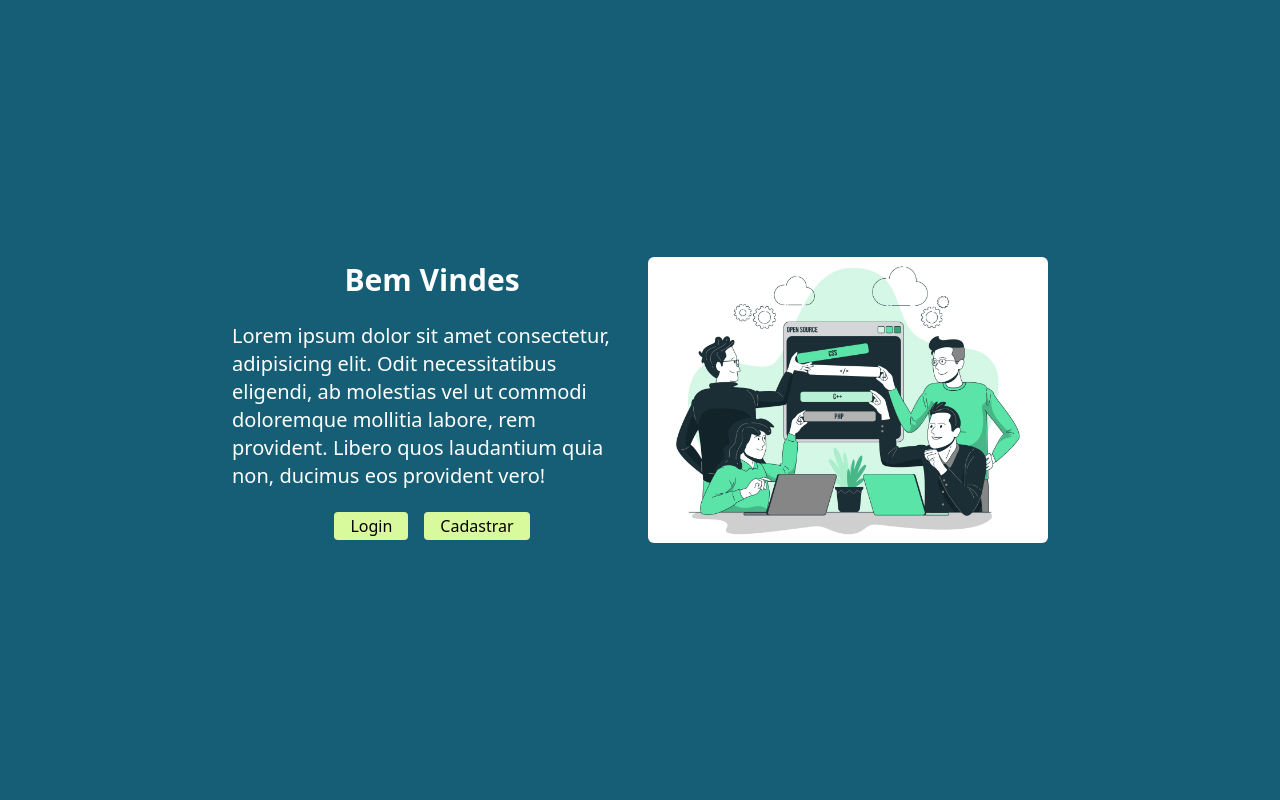
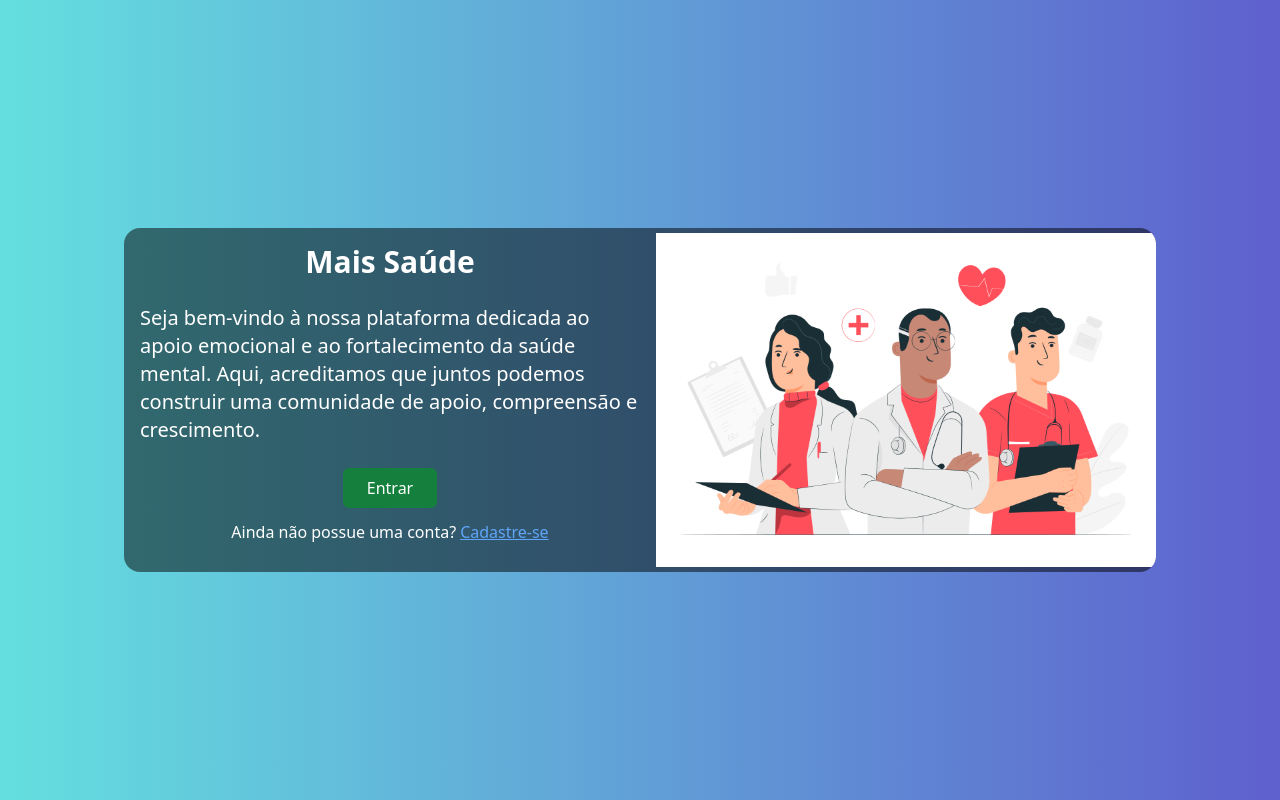
Before and after one commit to MaisSaudeGen/front-end-projeto-integrador, a React (Vite) app in the folder frontend/: page / in a window 1280 px wide. Built offline with nearby package versions, Linux system fonts and the light colour scheme.

Commit message:
Nova página home

```diff
--- a/frontend/src/pages/home/Home.tsx
+++ b/frontend/src/pages/home/Home.tsx
@@ -3,29 +3,46 @@ import homePageLogo from "../../assets/images/home/image-homepage.jpg";
 
 function Home() {
   return (
-    <main className="flex grow bg-cyan-800">
-      <div className="flex justify-center items-center py-8 px-10">
-        <div className="w-1/3 mr-4 flex flex-col items-center ">
-            <div className="pb-6">
-                 <h1 className="text-3xl font-bold text-white  text-center">Bem Vindes</h1>
+    <main className="flex grow">
+      <div className="flex grow justify-center items-center">
+        <div className="bg-black bg-opacity-50 flex items-center justify-center rounded-2xl
+        overflow-hidden
+        ">
+          <div className="flex flex-col justify-center  items-center gap-6 p-4">
+            <h1 className="text-3xl font-bold text-white text-center">
+              Mais Saúde
+            </h1>
+            <p className="text-xl text-white max-w-[500px]">
+              Seja bem-vindo à nossa plataforma dedicada ao apoio emocional e ao
+              fortalecimento da saúde mental. Aqui, acreditamos que juntos
+              podemos construir uma comunidade de apoio, compreensão e
+              crescimento.
+            </p>
+            <div className="flex flex-col ">
+              <Link
+                to="/login"
+                className="
+                  text-md
+                  self-center
+                  text-white bg-green-700
+                  py-2 px-6 rounded-md hover:bg-green-600
+                  font-medium	"
+              >
+                Entrar
+              </Link>
+              <span className="text-white p-3">
+                Ainda não possue uma conta?
+                <Link
+                  to={"/cadastrar"}
+                  className="underline pl-1 text-blue-400 "
+                >
+                  Cadastre-se
+                </Link>
+              </span>
             </div>
-
-          <p className="text-xl text-white">
-            Lorem ipsum dolor sit amet consectetur, adipisicing elit. Odit
-            necessitatibus eligendi, ab molestias vel ut commodi doloremque
-            mollitia labore, rem provident. Libero quos laudantium quia non,
-            ducimus eos provident vero!
-          </p>
-
-          <div className="pt-6">
-            <ul className="flex gap-4">
-            <li><Link to="/login" className="bg-lime-200  hover:bg-lime-500 hover:text-black rounded px-4 py-[0.2rem]">Login</Link></li>
-            <li><Link to="/cadastrar" className="bg-lime-200  hover:bg-lime-500 hover:text-black rounded px-4 py-[0.2rem]">Cadastrar</Link></li>
-            </ul>
           </div>
+            <img className="hidden lg:block max-w-[500px] " src={homePageLogo}></img>
         </div>
-
-        <img className="w-1/3 rounded-md" src={homePageLogo}></img>
       </div>
     </main>
   );
```
Also changed, not shown: frontend/src/assets/images/home/image-homepage.jpg.
